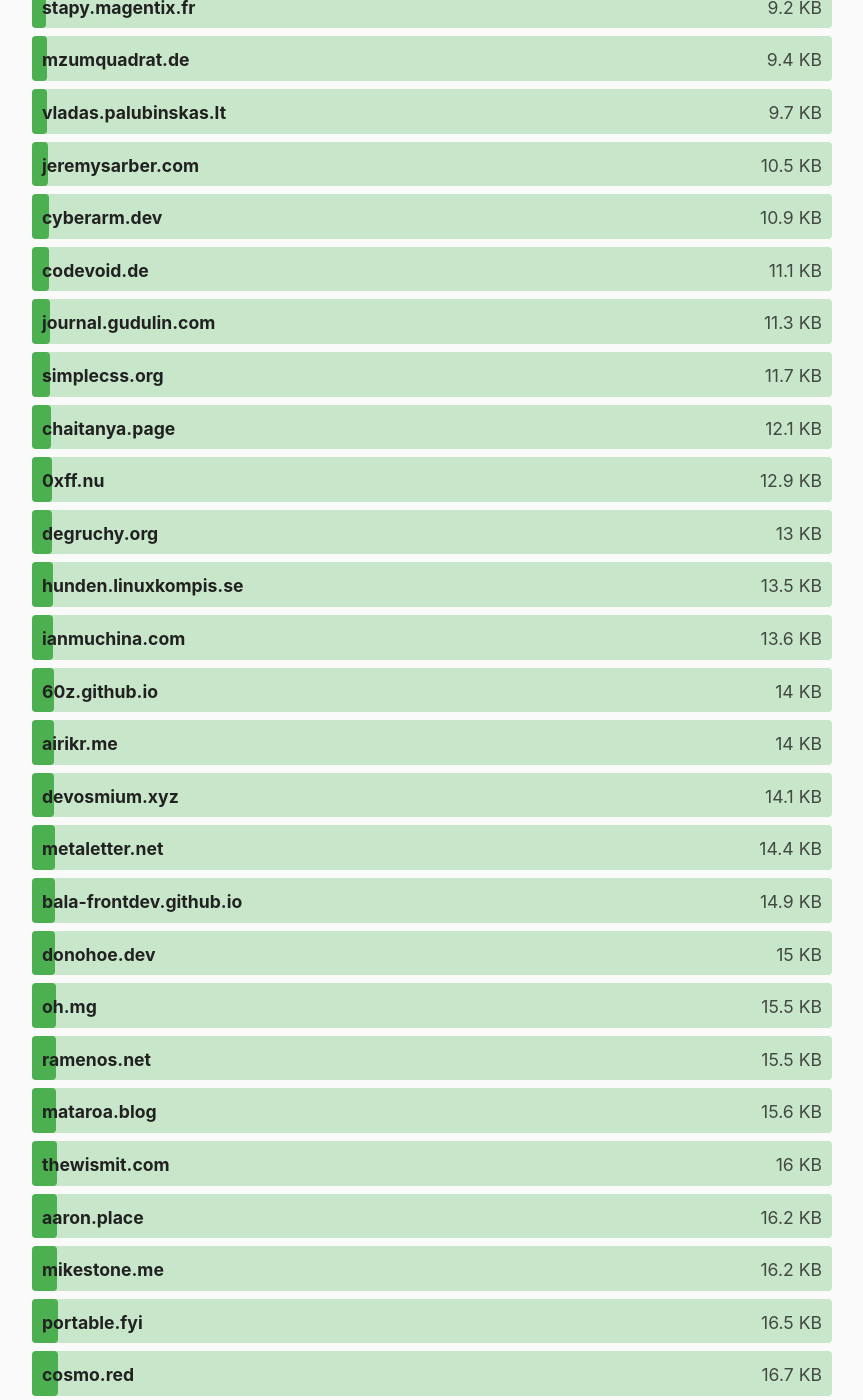
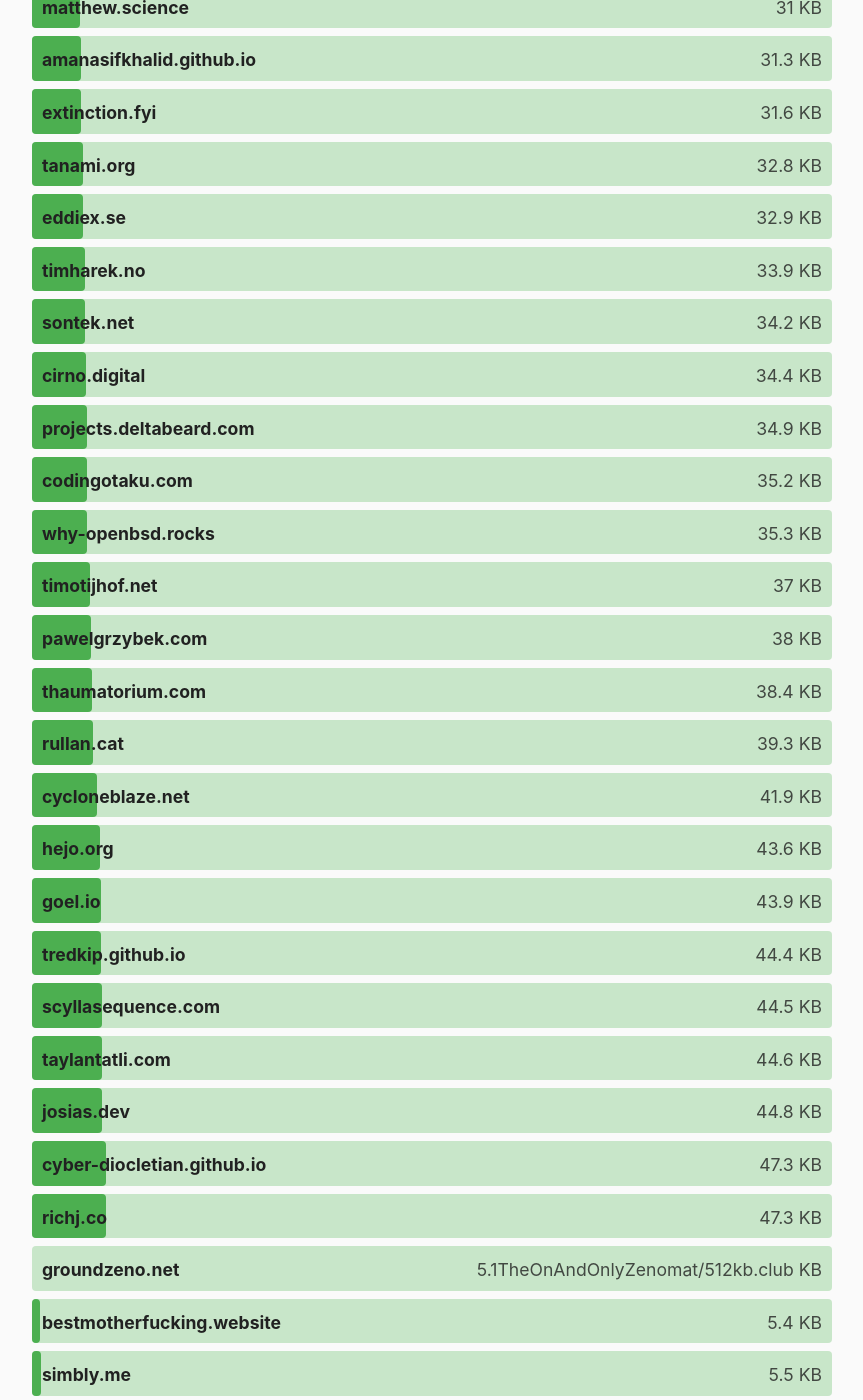
Before and after one commit to kevquirk/512kb.club, a Jekyll site: the page built from index.md, in a window 1280 px wide and 1400 px high, scrolled down 3719 px. Shown: the whole window, without its empty margins (208-1071 px from the left). Built offline with Jekyll 4.4.1, drawn with Linux system fonts in a browser that asks for light colours; some of the changed text lies outside the part shown.

```diff
--- a/_data/green-team.yml
+++ b/_data/green-team.yml
@@ -31,11 +31,6 @@
 - domain: fossphones.com
   url: https://fossphones.com
   size: 2.8
-  last_checked:
-
-- domain: adrsrv.duckdns.org
-  url: https://adrsrv.duckdns.org
-  size: 3.1
   last_checked:
 
 - domain: kishvanchee.com
@@ -127,6 +122,10 @@
   url: https://aboutdavid.me
   size: 5
   last_checked:
+
+- domain: groundzeno.net
+  url: https://groundzeno.net
+  size: 5.1TheOnAndOnlyZenomat/512kb.club
 
 - domain: bestmotherfucking.website
   url: https://bestmotherfucking.website
```
